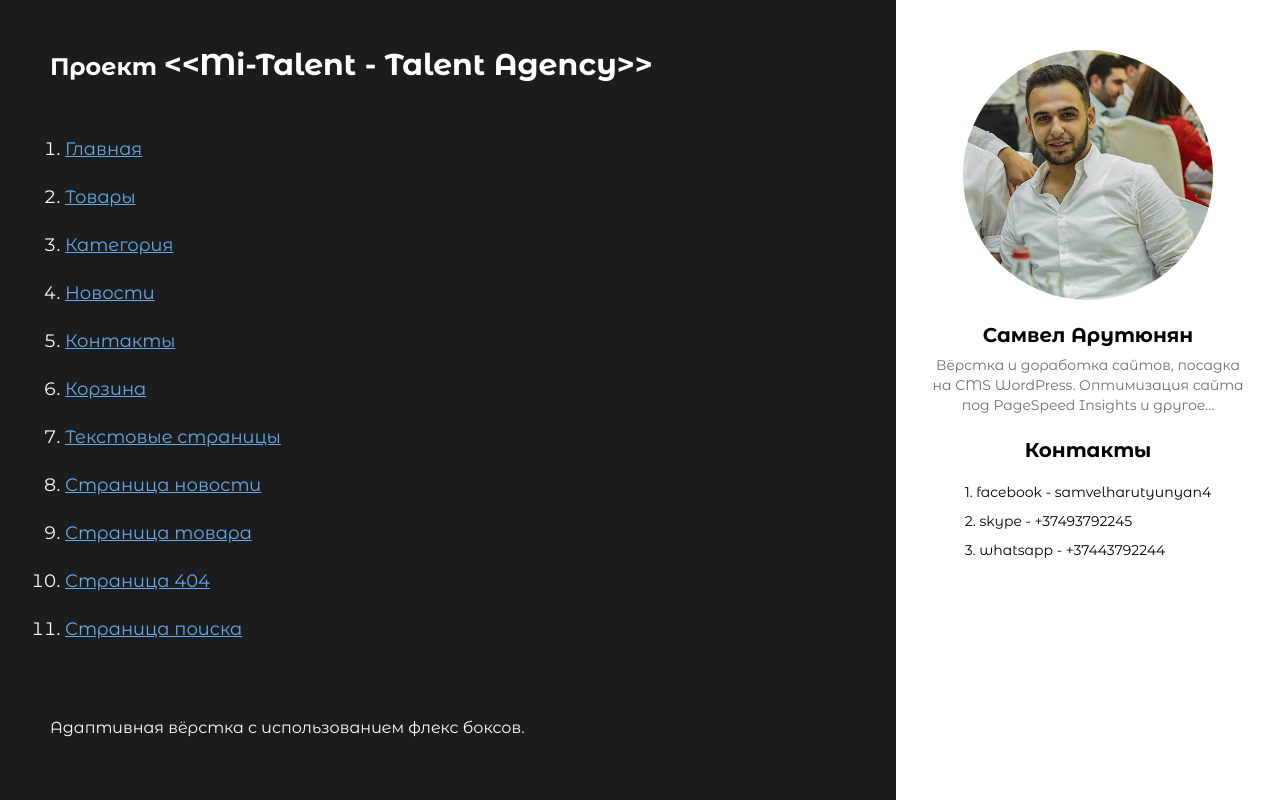
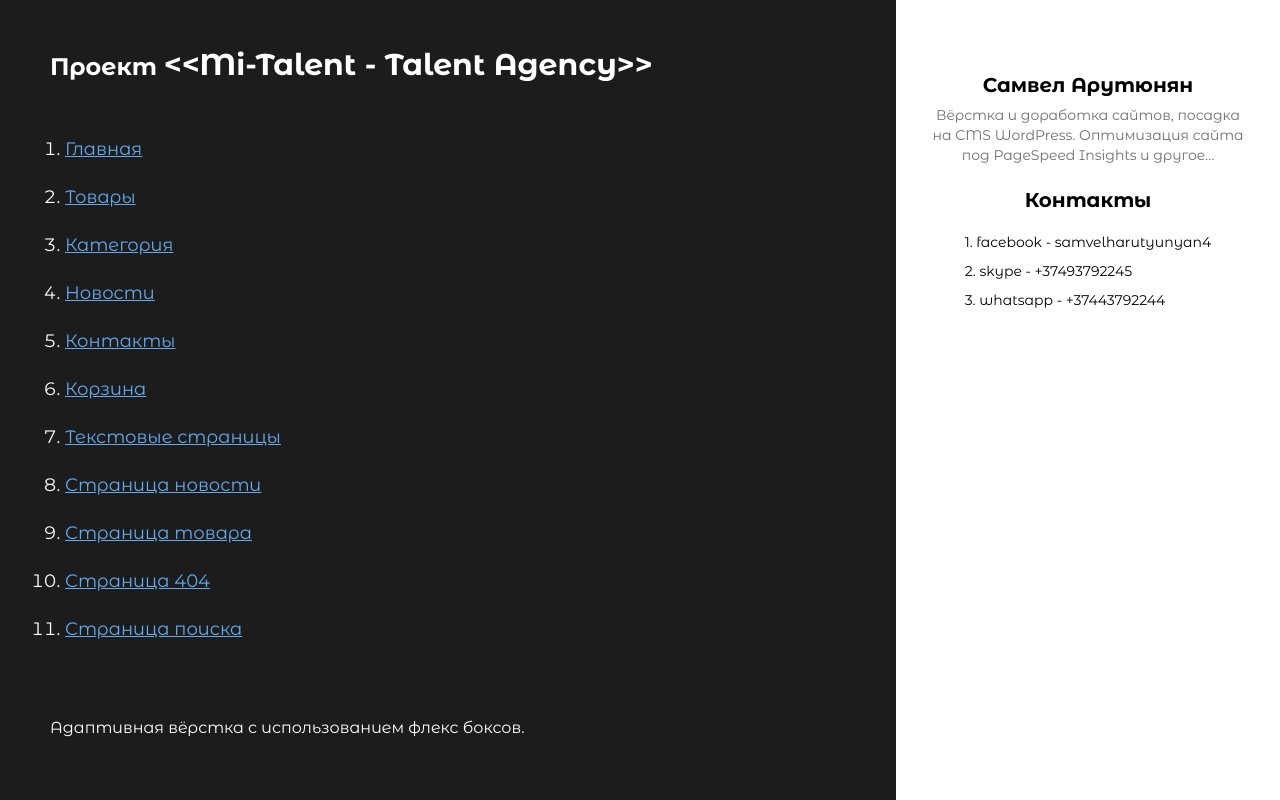
Before and after one commit to samoprod/portfolio-miniyoko-new, a plain HTML site: page index.html in a window 1280 px wide. Drawn offline with Linux system fonts and the light colour scheme.

Commit message:
Update index.html

```diff
--- a/index.html
+++ b/index.html
@@ -41,9 +41,6 @@
 			</div>
 
 			<div class="dev-info">
-				<div class="dev-info-ava">
-					<img src="img/photo.jpg" alt="Фотография" />
-				</div>
 				<h2 class="dev-info-title">Самвел Арутюнян</h2>
 				<p class="dev-info-info">Вёрстка и доработка сайтов, посадка на CMS WordPress. Оптимизация сайта под PageSpeed Insights и другое...</p>
 				<h2 class="dev-info-title">Контакты</h2>
```
